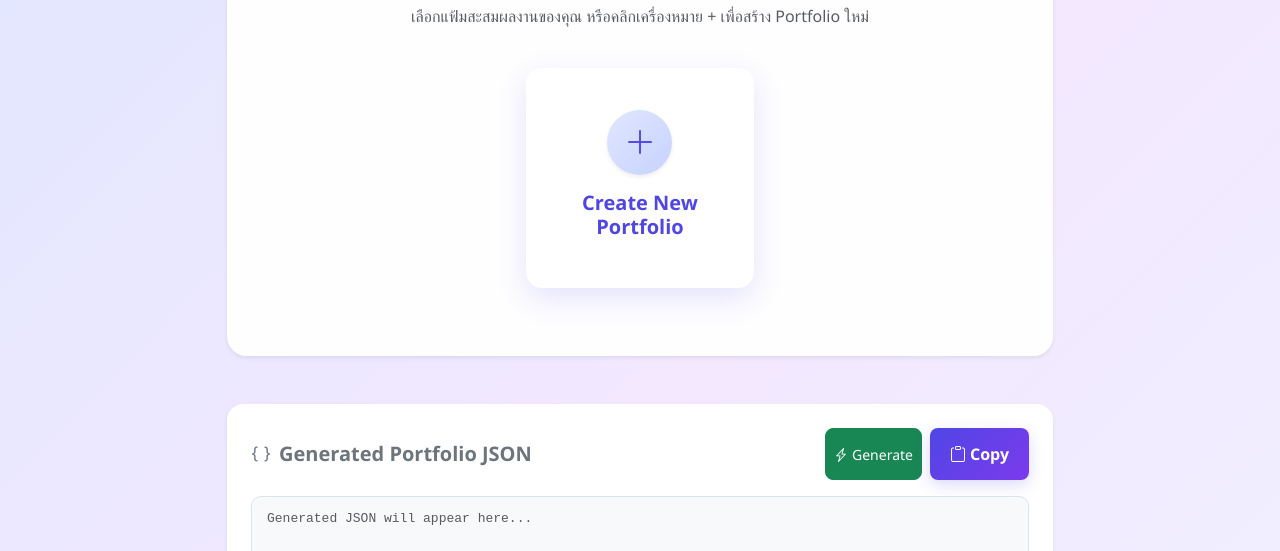
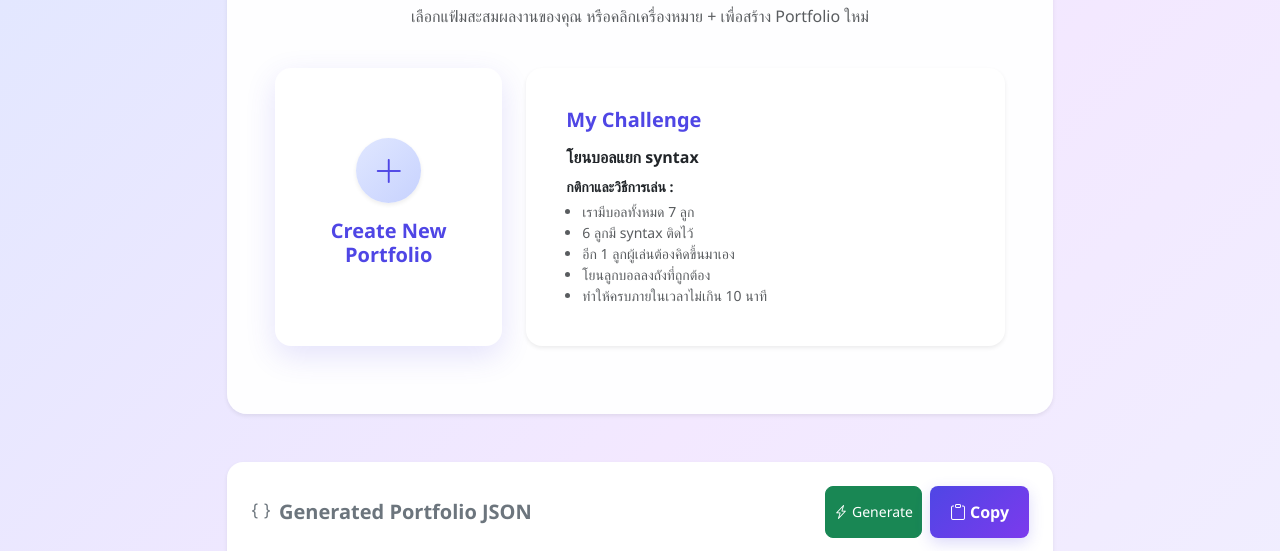
Before and after one commit to KantapatLarpsumritpol/CS100-power-up-portfolio, a plain HTML site: page index.html in a window 1280 px wide. Shown: the part 194-745 px from the top of the page. Drawn offline with nearby package versions, Linux system fonts and the light colour scheme; no server answers.

Commit message:
howto challenge #18

```diff
--- a/index.html
+++ b/index.html
@@ -52,6 +52,29 @@
                             <h5 class="card-title fw-bold" style="color: #4f46e5;">Create New Portfolio</h5>
                         </div>
                     </div>
+                </div>
+
+                <div class="col-md-8 col-sm-6">
+                    <div class="card h-100 p-4 shadow-sm border-0 challenge-card"
+                    style="border-radius: 16px; min-height: 220px; transition: all 0.3s ease;">
+
+                        <div class="card-body">
+                            <h5 class="card-title fw-bold mb-3" style="color: #4f46e5;">
+                                My Challenge
+                            </h5>
+                            <h6 class="fw-bold mb-2">โยนบอลแยก syntax</h6>
+                            <p class="fw-semibold mb-1 small">กติกาและวิธีการเล่น :</p>
+
+                            <ul class="small text-muted ps-3 mb-0">
+                            <li>เรามีบอลทั้งหมด 7 ลูก</li>
+                            <li>6 ลูกมี syntax ติดไว้</li>
+                            <li>อีก 1 ลูกผู้เล่นต้องคิดขึ้นมาเอง</li>
+                            <li>โยนลูกบอลลงถังที่ถูกต้อง</li>
+                            <li>ทำให้ครบภายในเวลาไม่เกิน 10 นาที</li>
+                            </ul>
+                        </div>
+                    </div>
+
                 </div>
             </div>
 
```
